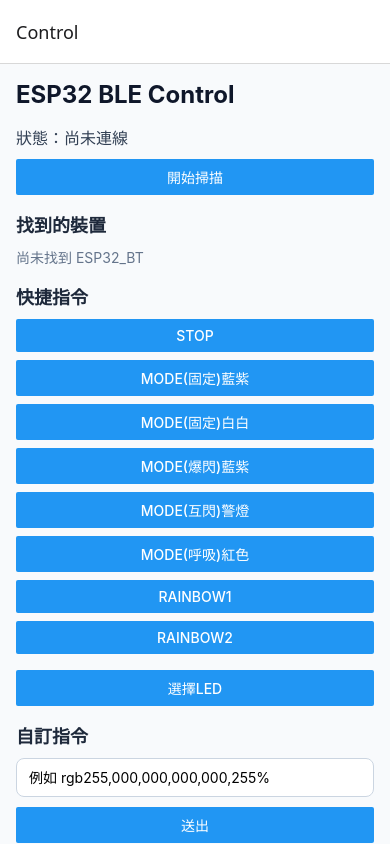
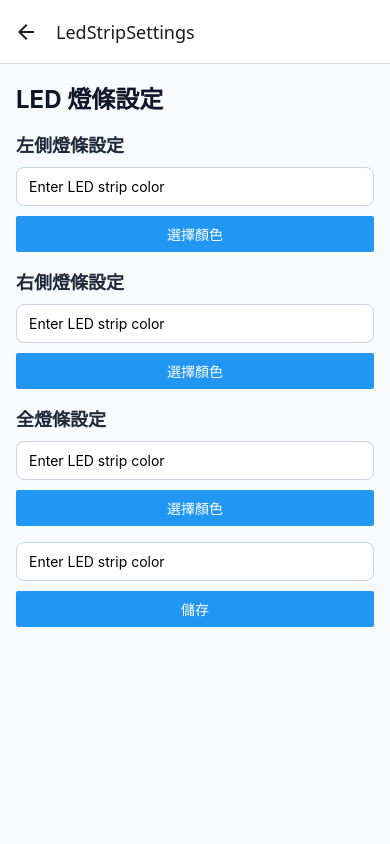
Before and after one commit to jason22432150/esp32_bluetooth, a React Native app in the folder mobile/: screen /LedStripSettings in a window 390 px wide. Built offline with nearby package versions, Linux system fonts and the light colour scheme; what react-native-ble-plx, react-native-worklets would draw is missing.

Commit message:
feat: mobile - 更新 LED 顏色選擇功能，將 LedPicker 更名為 LedStripSettings，並新增 LED 燈條設定頁面以支持顏色配置

```diff
--- a/mobile/App.tsx
+++ b/mobile/App.tsx
@@ -6,7 +6,7 @@
 import { GestureHandlerRootView } from 'react-native-gesture-handler';
 
 import { ControlScreen } from './src/screens/ControlScreen';
-import { LedPicker } from './src/screens/LedPicker';
+import { LedStripSettingsScreen } from './src/screens/LedStripSettingsScreen';
 import { ColorPickerPage } from './src/components/ColorPickerPage';
 import type { RootStackParamList } from './src/navigation/types';
 
@@ -44,7 +44,10 @@
         <NavigationContainer>
           <Stack.Navigator>
             <Stack.Screen name="Control" component={ControlScreen} />
-            <Stack.Screen name="LedPicker" component={LedPicker} />
+            <Stack.Screen
+              name="LedStripSettings"
+              component={LedStripSettingsScreen}
+            />
             <Stack.Screen
               name="ColorPicker"
               component={ColorPickerPage}
--- a/mobile/src/components/ColorPickerPage.tsx
+++ b/mobile/src/components/ColorPickerPage.tsx
@@ -22,7 +22,7 @@
 
 /**
  * 顏色選擇頁面（modal）
- * 確認後透過 navigation.popTo 將 hex 回傳給 LedPicker
+ * 確認後透過 navigation.popTo 將 hex 回傳給 LedStripSettings
  */
 export function ColorPickerPage() {
   const navigation =
@@ -44,9 +44,9 @@
     setSelectedColor(color.rgb);
   };
 
-  /** 確認選色並回傳給 LedPicker */
+  /** 確認選色並回傳給 LedStripSettings */
   const handleConfirm = () => {
-    navigation.popTo('LedPicker', {
+    navigation.popTo('LedStripSettings', {
       selectedColor: selectedColorRef.current,
       colorField,
     });
--- a/mobile/src/navigation/types.ts
+++ b/mobile/src/navigation/types.ts
@@ -4,7 +4,7 @@
 export type RootStackParamList = {
   Control: undefined;
   /** 可選 params：接收 ColorPicker 回傳的選色結果 */
-  LedPicker:
+  LedStripSettings:
     | {
         selectedColor?: string;
         colorField?: LedColorField;
--- a/mobile/src/screens/ControlScreen.tsx
+++ b/mobile/src/screens/ControlScreen.tsx
@@ -136,7 +136,7 @@
         <View style={styles.section}>
           <Button
             title="選擇LED"
-            onPress={() => navigation.navigate('LedPicker')}
+            onPress={() => navigation.navigate('LedStripSettings')}
           />
         </View>
 
--- a/mobile/src/screens/LedPicker.tsx
+++ b/mobile/src/screens/LedStripSettingsScreen.tsx
@@ -8,7 +8,11 @@
 import { SafeAreaView } from 'react-native-safe-area-context';
 import type { LedColorField, RootStackParamList } from '../navigation/types';
 
-export function LedPicker() {
+/**
+ * LED 燈條顏色設定頁
+ * 分別設定左側、右側、全燈條顏色，並可開啟 ColorPicker 選色
+ */
+export function LedStripSettingsScreen() {
   const { ledStripColor, setLedStripColor } = useLedStripColorStore();
   const [leftLedStripColor, setLeftLedStripColor] = useState('');
   const [rightLedStripColor, setRightLedStripColor] = useState('');
@@ -16,7 +20,7 @@
 
   const navigation =
     useNavigation<NativeStackNavigationProp<RootStackParamList>>();
-  const route = useRoute<RouteProp<RootStackParamList, 'LedPicker'>>();
+  const route = useRoute<RouteProp<RootStackParamList, 'LedStripSettings'>>();
 
   // 接收 ColorPicker 回傳的顏色並寫入對應欄位
   useEffect(() => {
@@ -59,7 +63,7 @@
   return (
     <SafeAreaView style={styles.container}>
       <ScrollView contentContainerStyle={styles.content}>
-        <Text style={styles.title}>Led Picker</Text>
+        <Text style={styles.title}>LED 燈條設定</Text>
 
         <View style={styles.section}>
           <Text style={styles.sectionTitle}>左側燈條設定</Text>
```
